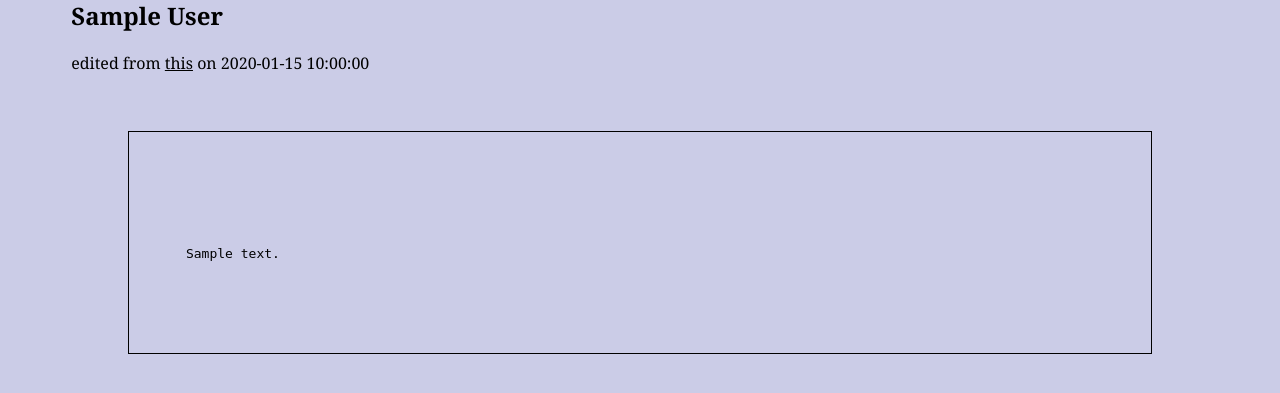
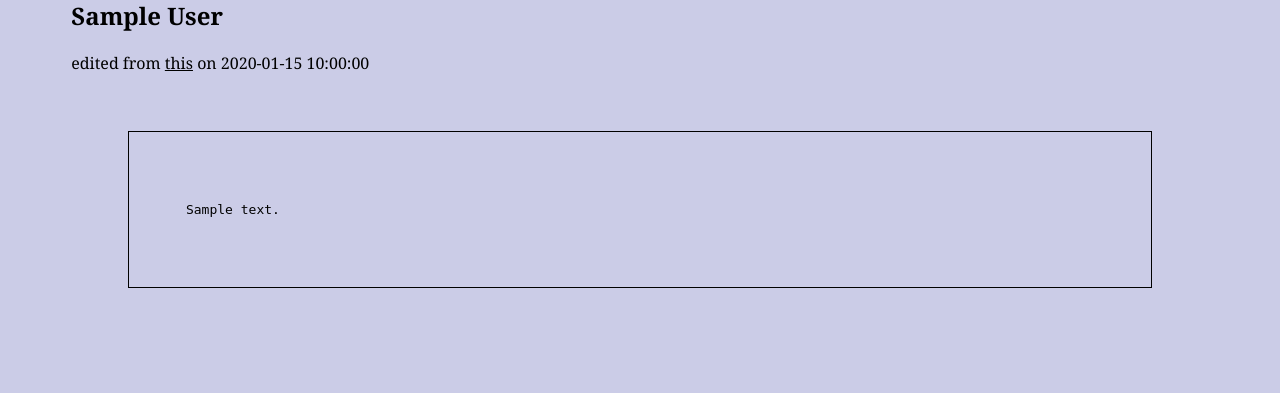
Before and after one commit to welliam/Gluecrate, a Flask app: template templates/paste.html in a window 1280 px wide. Shown: the part 193-586 px from the top of the page. Run offline with Flask 2, Linux system fonts and the light colour scheme; the template is opened without the code that fills it: most values are stand-ins (such as "Sample title", 1, 10 or a date in 2020).

Commit message:
Improve paste css

```diff
--- a/static/paste_style.css
+++ b/static/paste_style.css
@@ -1,15 +1,8 @@
 #body {
     margin: 5%;
     padding: 5%;
-    min-height: 100px;
     border-style: solid;
     border-width: thin;
-
-    white-space: pre-wrap;      /* CSS3 */
-    white-space: -moz-pre-wrap; /* Firefox */
-    white-space: -pre-wrap;     /* Opera <7 */
-    white-space: -o-pre-wrap;   /* Opera 7 */
-    word-wrap: break-word;      /* IE */
 }
 
 #edited_from {
```
